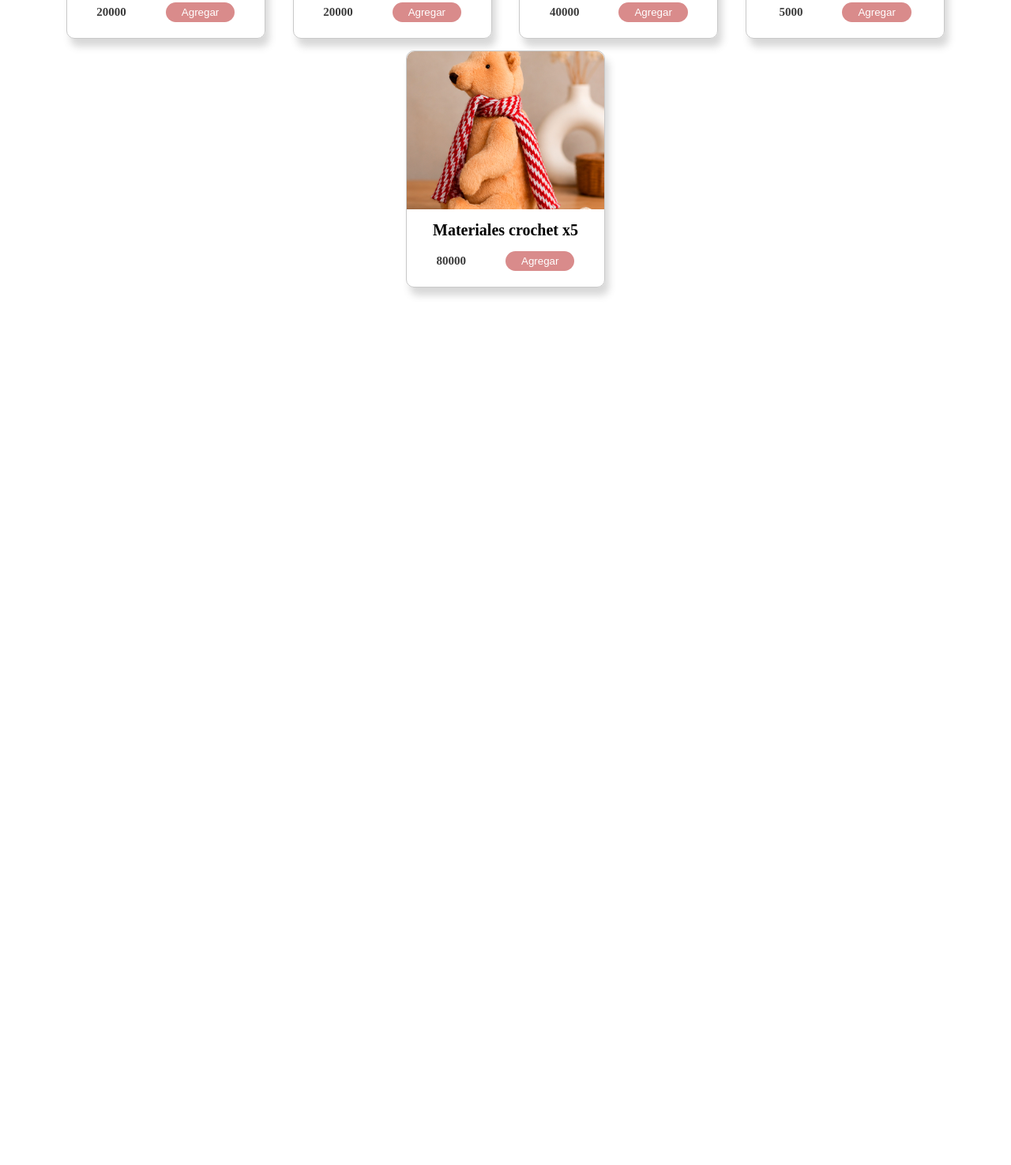
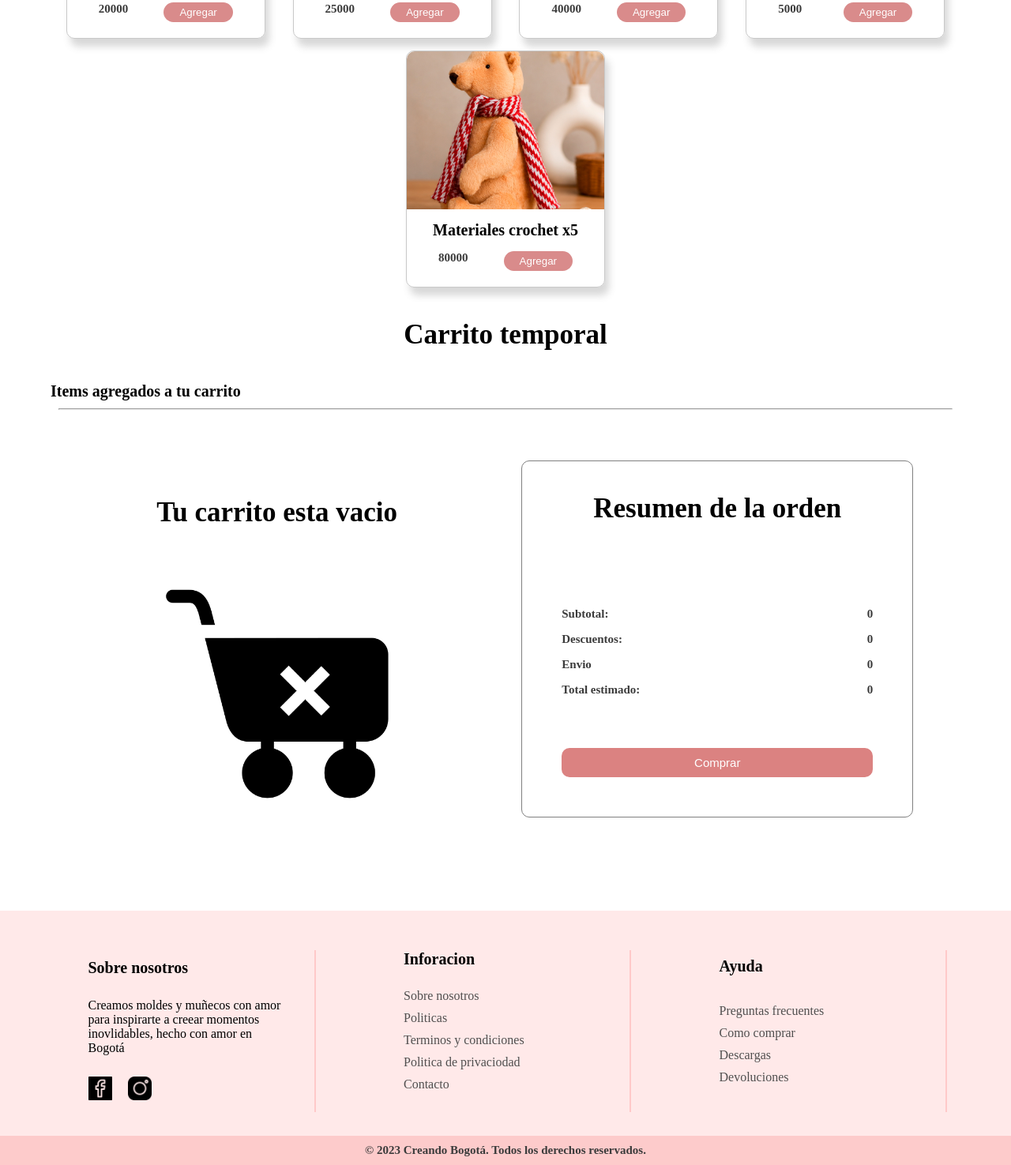
Before and after one commit to Juan12245/Javascript, a plain HTML site: page Proyecto personal/creando.bogota/index.html in a window 1280 px wide. Shown: the part 2881-4356 px from the top of the page at 79% size. Before the commit the page ends 3309 px from the top, so only its background shows below. Drawn offline with Linux system fonts and the light colour scheme.

Commit message:
Se agrego el carrito y el footer a la pagina web

```diff
--- a/Proyecto personal/creando.bogota/index.html
+++ b/Proyecto personal/creando.bogota/index.html
@@ -9,7 +9,7 @@
 </head>
 
 <body>
-    <!--=============================HEADER==================================-->
+<!--=============================HEADER==================================-->
     <header>
             <p>Envios a toda colombia</p>
 
@@ -38,7 +38,7 @@
             <li><img src="iconos/carrito.png" alt="carrito"class="nav-icono"></li>
         </ul>
     </nav>
-    <!--==================================HERO=================================================-->
+<!--==================================HERO=================================================-->
 
     <div class="hero">
         <div class="overlay">
@@ -50,7 +50,7 @@
         </div>
     </div>
     </div>
-    <!--===================================main============================================-->
+<!--===================================main============================================-->
     <main>
     <!--==================================BENEFICIOS==============================-->
         <div class="div-padre-horizontal-flex">
@@ -98,7 +98,7 @@
                 <button>VER MÁS</button>
             </div>
         </section>
-        <!--==========================NUEVO CLIENTE======================================-->
+<!--==========================NUEVO CLIENTE======================================-->
         <section class="cx-nuevo div-padre-horizontal-flex">
 
 
@@ -126,7 +126,7 @@
 
             </div>
         </section>
-        <!--==========================Productos==================================-->
+<!--==========================Productos==================================-->
        <h3 class="texto-centrado">Mas vendidos</h3>
        <a href="#" class="ver-productos">VER TODOS LOS PRODUCTOS →</a>
        <section class="Productos-contenedor div-padre-horizontal-flex">
@@ -144,7 +144,7 @@
                 <img src="imagenes-general/productos/oso/oso editoado 1.jpg">
                 <h4 class="texto-centrado">Peluche oso</h4>
                     <div class="precio-item">
-                    <h5 class="texto-centrado"> 20000</h5>
+                    <h5 class="texto-centrado"> 25000</h5>
                     <button class="agregar-al-carrito">Agregar</button>
                     </div>
             </div>
@@ -175,7 +175,73 @@
                     <button class="agregar-al-carrito">Agregar</button>
                     </div>
             </div>
+            </section>
+<!--=========================CARRITO TEMPORAL=========================================-->
+
+    <h3 class="texto-centrado">Carrito temporal</h3>
+
+    <h4>Items agregados a tu carrito</h4>
+    <hr>
+
+        <section class="carrito-temporal">
+            <div class="productos-carrito-temporal">
+            <h3 class="texto-centrado">Tu carrito esta vacio</h3>
+            <img class="img-carrito-vacio" src="iconos/carrito-vacio.png" alt="Carrito vacio">
+            </div>
+
+            <div class="resumen-carrito-temporal">
+                <h3 class="texto-centrado">Resumen de la orden</h3>
+                <ul>
+                    <li><h5>Subtotal: </h5>  <h5>0</h5></li>
+                    <li><h5>Descuentos: </h5>  <h5>0</h5></li>
+                    <li><h5>Envio </h5>  <h5>0</h5></li>
+                    <li><h5>Total estimado: </h5>  <h5>0</h5></li>
+                </ul>
+                <button class="boton-fondo-rosado boton-comprar">Comprar</button>
+            </div>
+        </section>
 
 
+    </main>
+<!--==========================FOOTER=========================================-->
+    <footer>
+    <div class="footer-arriba">
+        <div>
+            <h4>Sobre nosotros</h4>
+                <p>Creamos moldes y muñecos con amor para inspirarte a creear momentos inovlidables, hecho con amor en Bogotá</p>
+                <section class="iconos-footer">
+                <a href="#"><img src="iconos/facebook.png" alt="" class="icono-footer"></a>
+                <a href="#"><img src="iconos/instagram.png" alt="" class="icono-footer"></a>
+                </section>
+        </div>
 
-        </section>
+        <div>
+            <h4>Inforacion</h4>
+            <ul>
+                <li><a href="#">Sobre nosotros</a></li>
+                <li><a href="#">Politicas</a></li>
+                <li><a href="#">Terminos y condiciones</a></li>
+                <li><a href="#">Politica de privaciodad</a></li>
+                <li><a href="#">Contacto </a></li>
+            </ul>
+        </div>
+
+        <div>
+                <h4>Ayuda</h4>
+            <ul>
+                <li><a href="#">Preguntas frecuentes</a></li>
+                <li><a href="#">Como comprar</a></li>
+                <li><a href="#">Descargas</a></li>
+                <li><a href="#">Devoluciones</a></li>
+            </ul>
+        </div>
+    </div>
+    <h5 class="footer-abajo texto-centrado">© 2023 Creando Bogotá. Todos los derechos reservados.</h5>
+
+    </footer>
+
+
+    <script src="script.js"></script>
+
+</body>
+</html>
--- a/Proyecto personal/creando.bogota/style.css
+++ b/Proyecto personal/creando.bogota/style.css
@@ -281,7 +281,7 @@ hr{
     padding-bottom: 20px;
     display: flex;
     flex-direction: column;
-    align-items:center;
+    align-items:space-between;
     justify-content: space-between;
     gap: 15px;
     border: rgb(201, 201, 201) solid 1px;
@@ -296,11 +296,10 @@ hr{
 
 }
 .precio-item{
+    padding: 0px 40px;
     display: flex;
     flex-direction: row;
-    align-items: center;
     justify-content: space-between;
-    gap: 50px;
 }
 .Productos-item button{
     color:#ffffff;
@@ -311,3 +310,121 @@ hr{
 }
 
 /*==========================CARRITO TEMPORAL=========================*/
+.carrito-temporal{
+    display: flex;
+    flex-direction: row;
+    align-items: center;
+    justify-content: space-evenly;
+    flex-wrap: wrap;
+}
+
+    .productos-carrito-temporal{
+        display: flex;
+        flex-direction: column;
+        align-items: center;
+        justify-content: center;
+        max-width: 500px;
+        min-width: 100px;
+        height: 500px;
+        margin: 30px 0px;
+        gap: 20px;
+    }
+    .productos-carrito-temporal .img-carrito-vacio
+    {
+        display: flex;
+        max-width: 60%;
+    }
+
+    .resumen-carrito-temporal{
+        display: flex;
+        flex-direction: column;
+        justify-content: space-between;
+        max-width: 500px;
+        min-width: 200px;
+        min-height: 400px;
+        margin: 0 2%;
+        padding: 0px 50px 50px 50px;
+        border:solid 1px gray;
+        border-radius: 10px;
+    }
+    .resumen-carrito-temporal ul{
+        padding: 0;
+        display: flex;
+        flex-direction: column;
+        gap: 15px;
+    }
+    .resumen-carrito-temporal li{
+    list-style: none;
+    display: flex;
+    justify-content: space-between;
+    }
+    .boton-comprar{
+        width: 100%;
+        border-radius: 10px;
+        font-size: 15px;
+    }
+
+
+    /*===========================FOOTER=============================*/
+
+    footer{
+        background-color: #ffe9e9;
+        display: flex;
+        flex-direction: column;
+        justify-content: space-evenly;
+        padding-top: 20px;
+    }
+    .footer-arriba{
+        display: flex;
+        flex-direction: row;
+        justify-content: space-evenly;
+        flex-wrap: wrap;
+    }
+    .footer-arriba div{
+        margin: 30px 0;
+        padding: 0px 30px;
+        width: 20%;
+        min-width: 200px;
+        display: flex;
+        align-items: start;
+        justify-content: space-evenly;
+        flex-direction: column;
+        border-right: 2px solid rgb(255, 201, 201);
+
+
+
+
+    }
+            .iconos-footer{
+                width: 100%;
+                display: flex;
+                flex-direction: row;
+                justify-content: start;
+                gap: 20px;;
+            }
+
+            .iconos-footer img{
+                width: 30px;
+            }
+
+            .footer-arriba div ul{
+            padding: 0;
+            }
+
+            .footer-arriba div ul li{
+            list-style: none;
+            margin: 10px 0;
+            }
+
+            .footer-arriba div ul li a{
+            list-style: none;
+            text-decoration: none;
+            color: rgb(80, 79, 79);
+            }
+
+
+    .footer-abajo{
+        background-color: #fdcbcb;
+        padding: 10px;
+        margin: 0px;
+    }
```
Also changed, not shown: Proyecto personal/creando.bogota/iconos/carrito-vacio.png (added), Proyecto personal/creando.bogota/script.js (added).
